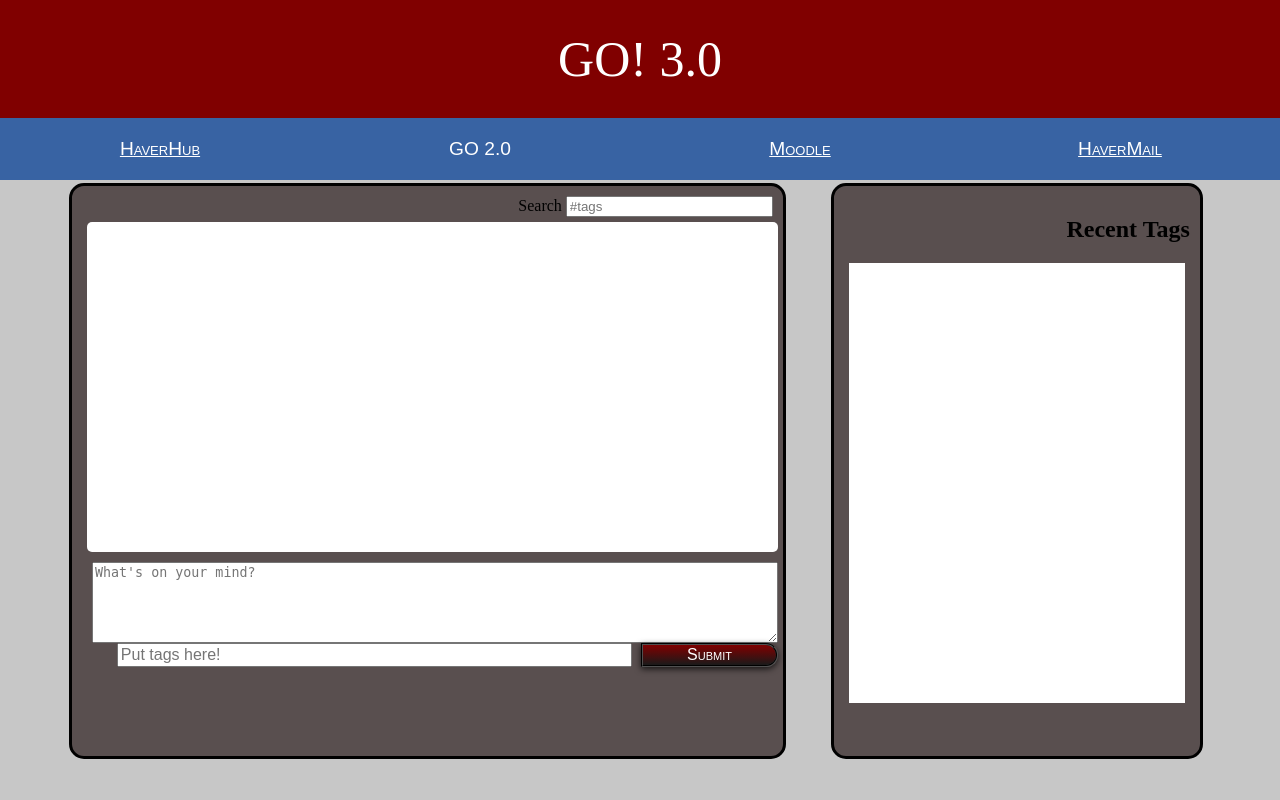
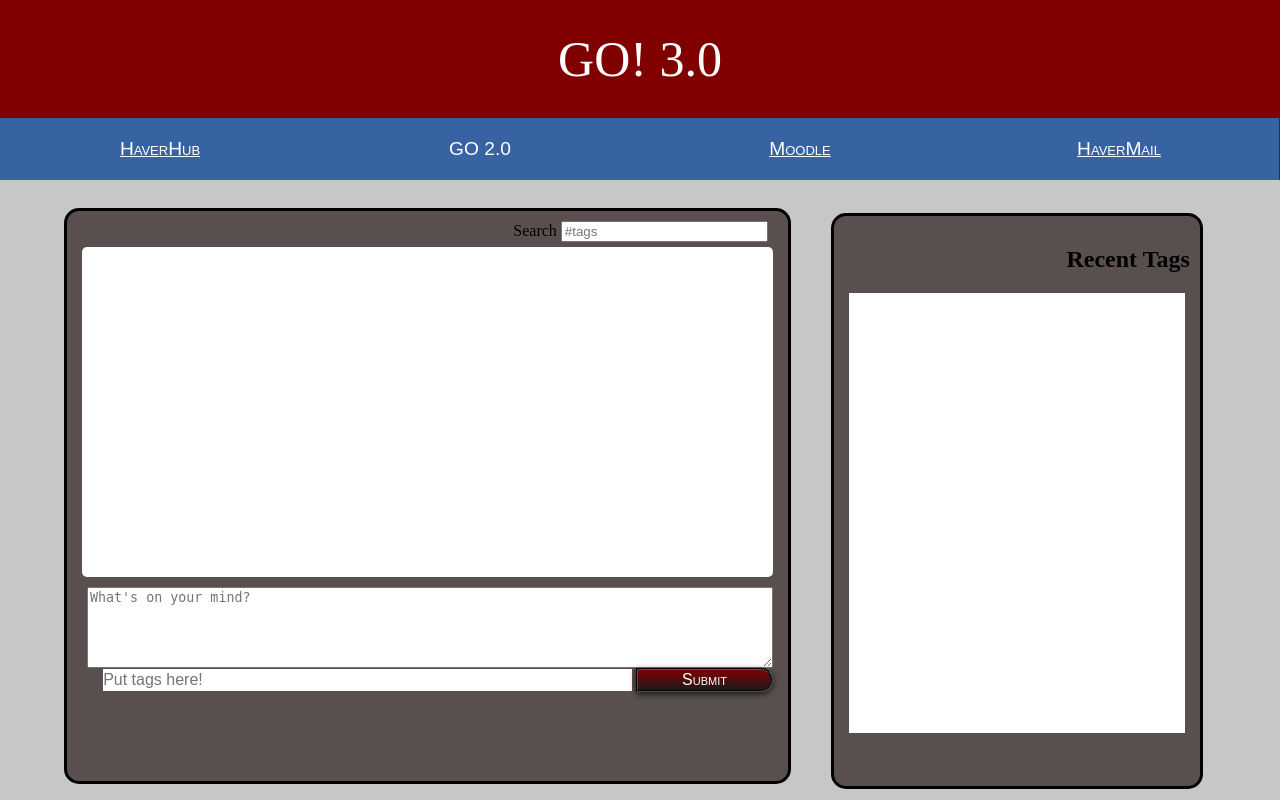
Before and after one commit to Haverford-FIG/GoBoard, a Django app: page / in a window 1280 px wide. Run offline with Django 3.2, Linux system fonts and the light colour scheme; some libraries are stand-ins or nearby versions.

Commit message:
styled goBox

```diff
--- a/static/css/main.css
+++ b/static/css/main.css
@@ -17,6 +17,11 @@ overflow-x: hidden;
  * html .ui-autocomplete {
 height: 100px;
  }
+
+#navbar{
+    margin-bottom:30px;
+}
+
  .goBoardBox
  {
 border-color: blue;
@@ -33,7 +38,6 @@ margin:auto;
 
 #general
 {
-margin:5px;
 height: 550px;
 width: 60%;
 float:left;
@@ -41,7 +45,7 @@ border-color: black;
 border-style: solid;
 border-width: 3px;
 background-color:#594F4F;
-padding:10px;
+padding:10px 20px 10px 10px;
 border-radius:15px;
 }
 .messageBox
@@ -131,12 +135,20 @@ text-align:center;
 }
 
 input#tags{
-    width:75%;
-    margin-right:5px;
+    width:77%;
+    margin-right:0px;
+    margin-left:0px;
+    padding:2px 0px;
+    border:0px;
+    margin-left:0px;
 }
 
 #submit{
 border:2px groove #505050;
+margin-left:0px;
+margin-right:0px;
+padding-left:0px;
+padding-right:0px;
 width:20%;
 cursor:pointer; /*forces the cursor to change to a hand when the button is hovered*/
 /*give the background a gradient - see cssdemos.tupence.co.uk/gradients.htm for more info*/
@@ -193,5 +205,3 @@ background-color:#1E4B8D;
 }
 
 .kwicks > a:last-child {
-    border-right:0px;
-}
```
